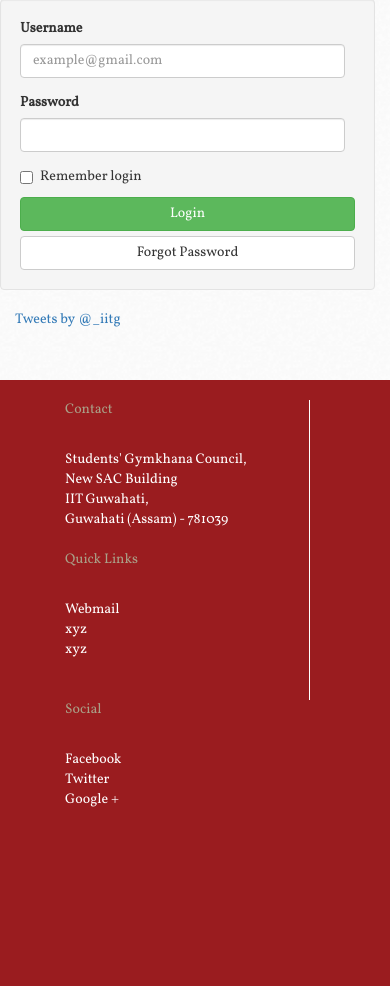
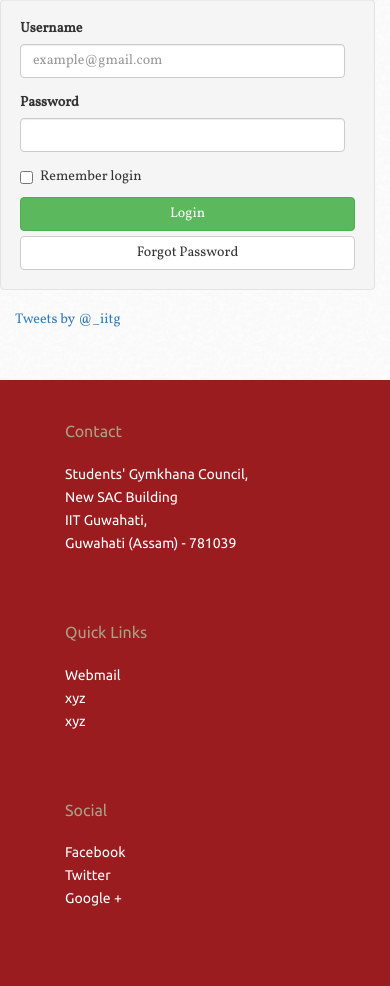
Before and after one commit to sail-iitg/alumniportal, a Django app: page /activity/ in a window 390 px wide. Shown: the part 309-1295 px from the top of the page. Before the commit the page ends 1116 px from the top, so only its background shows below. Run offline with Django 3.2, Linux system fonts and the light colour scheme; data that the repository does not hold is empty; parts of the project's set-up code (start-up, migrations or seed data) failed here and were passed over; some libraries are stand-ins or nearby versions.

Commit message:
Change font of footer
Also, vertical line of footer now hides in mobile and tablet view.

```diff
--- a/alumniportal/static/assets/css/footer.css
+++ b/alumniportal/static/assets/css/footer.css
@@ -1,8 +1,18 @@
 
-.verticalLine {
-    border-right: thin solid #ffffff;
-    height:150px;
+@media (min-width: 991px) {
+  .verticalLine {
+      border-right: thin solid #ad3437;
+      height:150px;
+  }
 }
 .foot1 {
+  margin-top: 20px;
   color: #aaa088;
+  font-family: 'Ubuntu', Helvetica, Arial, sans-serif;
+  font-size: 16px;
 }
+.foot2 {
+  margin-top: -10px;
+  font-family: 'Ubuntu', Helvetica, Arial, sans-serif;
+  line-height: 23px;
+}
--- a/alumniportal/templates/base.html
+++ b/alumniportal/templates/base.html
@@ -118,7 +118,7 @@
 								<div class="verticalLine">
 									<p class="foot1">Contact</p>
 										<br>
-										<p style="color:#fff">Students' Gymkhana Council,<br>
+										<p style="color:#fff" class="foot2">Students' Gymkhana Council,<br>
 										New SAC Building<br>
 										IIT Guwahati,<br> Guwahati (Assam) - 781039<br>
 										<br>
@@ -135,7 +135,7 @@
 								<div class="verticalLine">
 									<p  class="foot1">Quick Links</p>
 										<br>
-										<p style="color:#fff"><a href="" style="color:#fff">Webmail</a><br>
+										<p style="color:#fff" class="foot2"><a href="" style="color:#fff", class="foot2">Webmail</a><br>
 										xyz<br>
 										xyz<br>
 										<br>
@@ -148,7 +148,7 @@
 
 									<p class="foot1">Social</p>
 									<br>
-									<p style="color:#fff">
+									<p style="color:#fff" class="foot2">
 										Facebook<br>
 										Twitter<br>
 										Google +<br>
```
